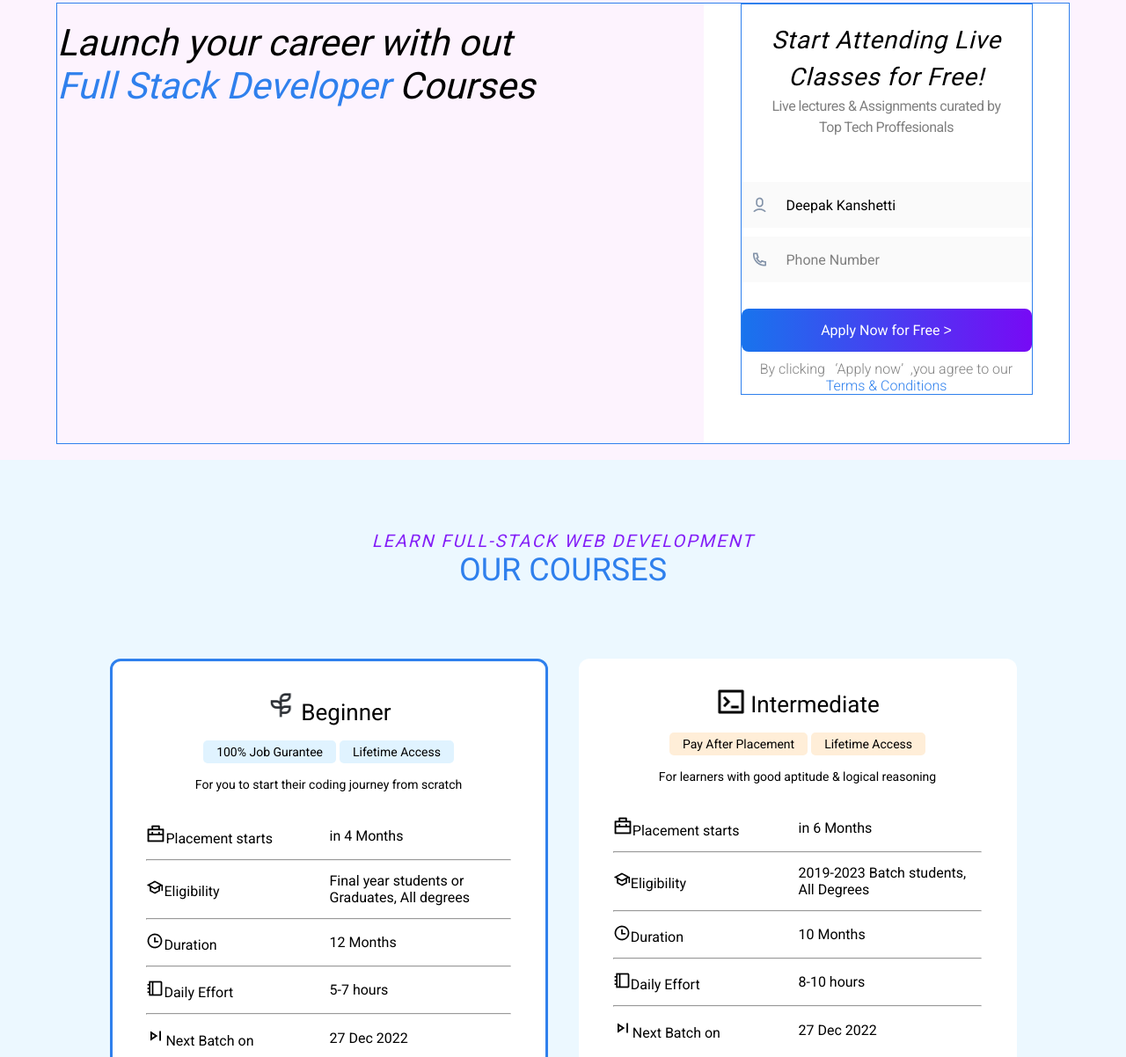
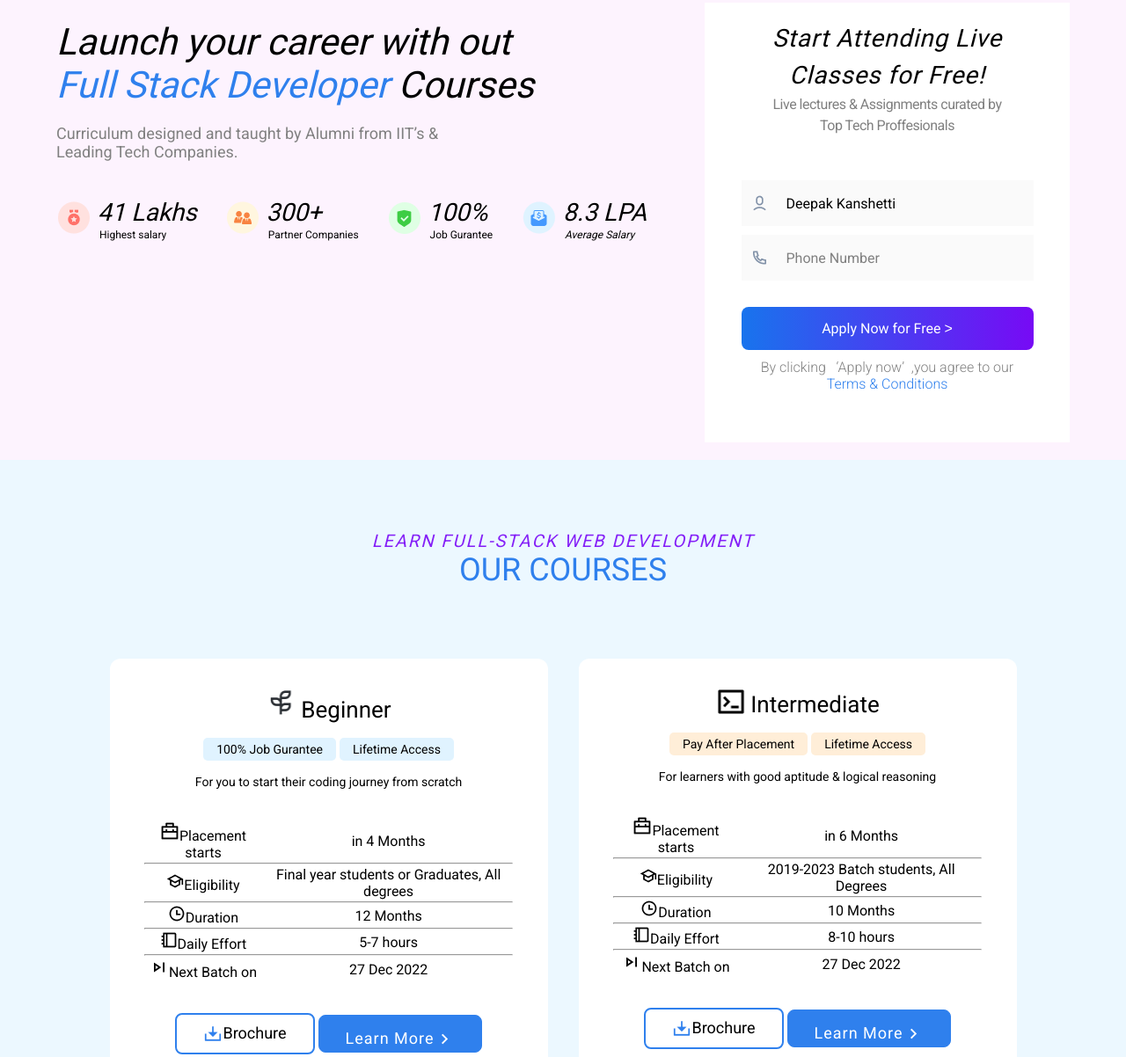
Before and after one commit to forbidden451/august-module-test, a plain HTML site: page index.html in a window 1280 px wide. Shown: the part 203-1405 px from the top of the page at 88% size. Drawn offline with Linux system fonts and the light colour scheme.

Commit message:
Add files via upload

```diff
--- a/index.html
+++ b/index.html
@@ -35,6 +35,75 @@
         <div class="elements">
             <div class="lef">
                 <p>Launch your career with out <br> <span style="color: #2F80ED;">Full Stack Developer</span> Courses</p>
+
+                <div class="left-next">
+                    <p>Curriculum designed and taught by Alumni from IIT’s & <br> Leading Tech Companies.</p>
+
+                    <div class="tables">
+                        <table >
+                            <tr>
+                                <td rowspan="2">
+                                    <img src="./assets/salary.png" alt="">
+                                </td>
+                                <td style="font-size:28px;font-style: italic;">
+                                    &nbsp41 Lakhs
+                                </td>
+                            </tr>
+
+                            <tr>
+                                <td style="font-size:12px">&nbsp&nbsp&nbspHighest salary</td>
+                            </tr>
+                        </table>
+
+
+                        <table  style="margin-left:30px">
+                            <tr>
+                                <td rowspan="2">
+                                    <img src="./assets/partner.png" alt="">
+                                </td>
+                                <td style="font-size:28px;font-style: italic;">
+                                    &nbsp300+
+                                </td>
+                            </tr>
+
+                            <tr>
+                                <td style="font-size:12px">&nbsp&nbsp&nbspPartner Companies</td>
+                            </tr>
+                        </table>
+
+                        <table  style="margin-left:30px">
+                            <tr>
+                                <td rowspan="2">
+                                    <img src="./assets/gurantee.png" alt="">
+                                </td>
+                                <td style="font-size:28px;font-style: italic;">
+                                    &nbsp100%
+                                </td>
+                            </tr>
+
+                            <tr>
+                                <td style="font-size:12px">&nbsp&nbsp&nbspJob Gurantee</td>
+                            </tr>
+                        </table>
+
+                        <table  style="margin-left:30px;font-style: italic;">
+                            <tr>
+                                <td rowspan="2">
+                                    <img src="./assets/package.png" alt="">
+                                </td>
+                                <td style="font-size:28px">
+                                    &nbsp8.3 LPA
+                                </td>
+                            </tr>
+
+                            <tr>
+                                <td style="font-size:12px">&nbsp&nbsp&nbspAverage Salary</td>
+                            </tr>
+                        </table>
+
+
+                    </div>
+                </div>
             </div>
 
             <div class="right">
--- a/style.css
+++ b/style.css
@@ -78,13 +78,28 @@ header{
     max-width:90%;
     margin-left: auto;
     margin-right: auto;
-    border:#2F80ED 1px solid;
 }
 
 .lef>p{
     font-size:42px;
     padding-top: 20px;
     font-style: italic;
+}
+
+.left-next{
+    margin-top:20px;
+}
+
+
+
+.left-next>p{
+    font-size:18px;
+    color:grey;
+}
+
+.tables{
+    padding-top:40px;
+    display:flex;
 }
 
 .right{
@@ -101,7 +116,6 @@ header{
     text-align: center;
     margin-right:auto;
     margin-left:auto;
-    border: #2F80ED 1px solid;
 }
 
 .right-elem>p{
@@ -232,7 +246,6 @@ header{
     text-align: center;
     padding-top:31px;
     flex-flow:wrap;
-    border:#2F80ED solid 3px;
 }
 .beginner>img{
     text-align: center;
@@ -260,11 +273,11 @@ header{
     margin-right:auto;
     padding-bottom:35px;
 }
-td{
+.inter>td{
     text-align: left;
     width:50%;
 }
-tr{
+.inter>tr{
     height:25px;
 }
 
@@ -285,7 +298,6 @@ tr{
     display:inline-flex;
     border-radius: 8px;
     background-color: white;
-    border: #2F80ED 2px solid;
 }
 
 .button-1>button>p{
@@ -350,11 +362,11 @@ tr{
     margin-right:auto;
     padding-bottom:35px;
 }
-td{
+.inter>td{
     text-align: left;
     width:50%;
 }
-tr{
+.inter>tr{
     height:25px;
 }
 
```
Also changed, not shown: assets/gurantee.png (added), assets/package.png (added), assets/partner.png (added), assets/salary.png (added).
